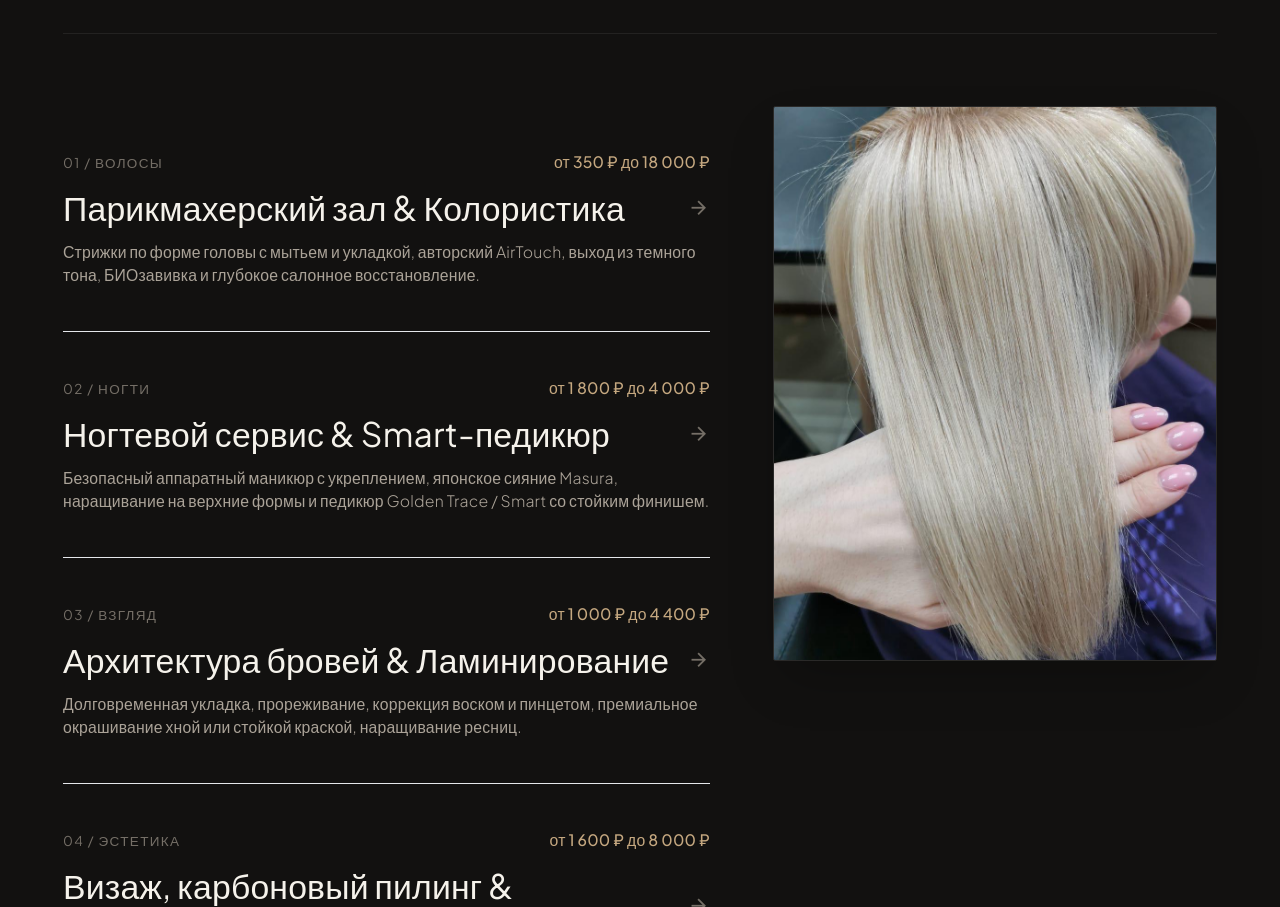
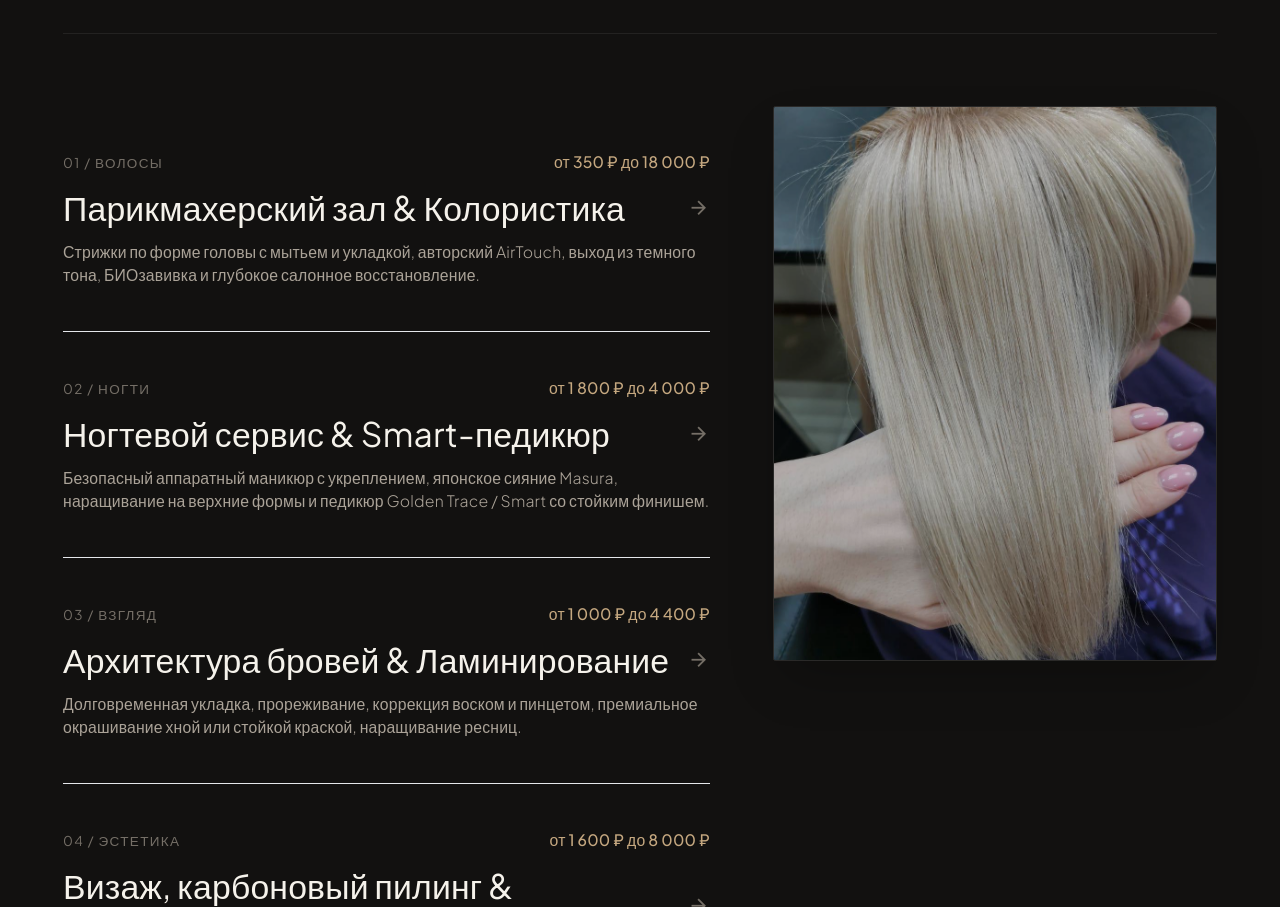
Before and after one commit to focus-tp/agma, a website built with Vite: page index.html in a window 1280 px wide. Shown: the part 2492-3399 px from the top of the page. Built offline with nearby package versions, Linux system fonts and the light colour scheme; a web font is replaced by a local one.

Commit message:
Darken services photo to match theme

```diff
--- a/index.html
+++ b/index.html
@@ -338,7 +338,7 @@
 <!-- Right: Architectural Interior Visual -->
 <div class="lg:col-span-5 sticky top-32">
 <div class="relative w-full aspect-[4/5] rounded-sm overflow-hidden border border-white/10 shadow-2xl">
-<img alt="Agma Services" class="w-full h-full object-cover" src="./new_service_photo.jpg"/>
+<img alt="Agma Services" class="w-full h-full object-cover brightness-[0.8]" src="./new_service_photo.jpg"/>
 
 </div>
 </div>
```
